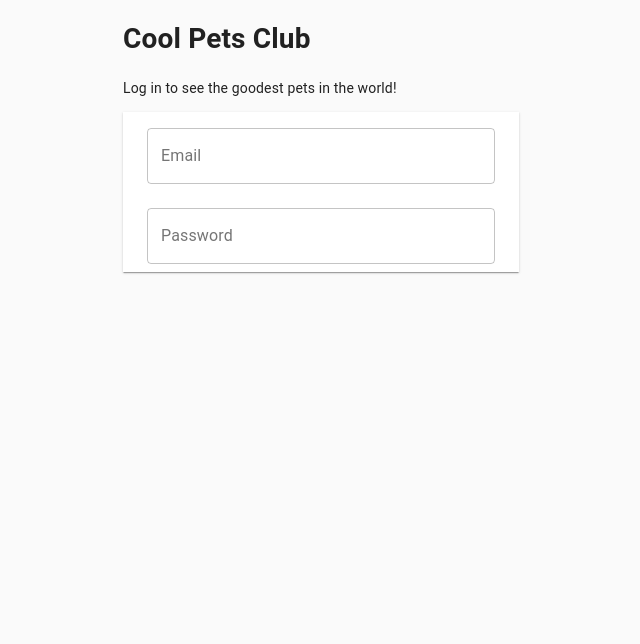
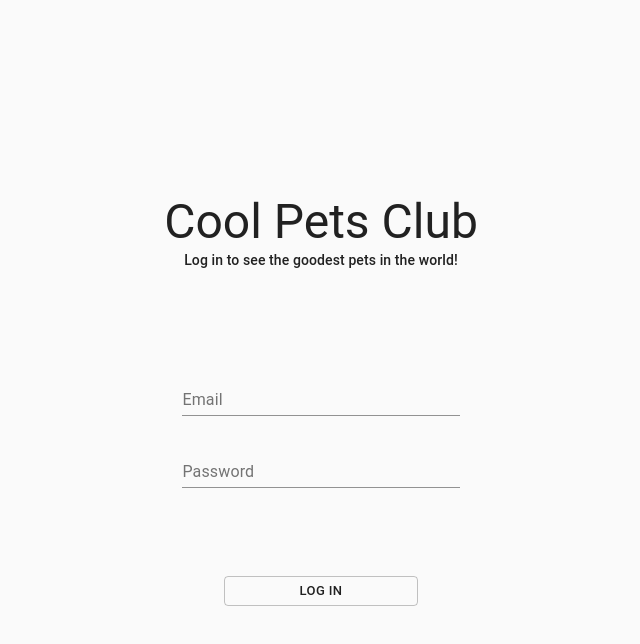
Before and after one commit to chungleee/cool-pets-club, a React (Create React App) app in the folder client/: page / in a window 1280 px wide. Shown: the top 644 px of the page, without its empty margins (319-959 px from the left). Built offline with nearby package versions, Linux system fonts and the light colour scheme.

Commit message:
css-in-js

```diff
--- a/client/src/components/Login.js
+++ b/client/src/components/Login.js
@@ -1,18 +1,48 @@
-import React, { Fragment } from 'react'
-import { Paper, Container, TextField } from '@material-ui/core'
+import React from 'react'
+import { TextField, Button, Typography } from '@material-ui/core'
+
+const style = {
+  container_div: {
+    height: '100vh',
+    display: 'flex',
+    flexDirection: 'column',
+    justifyContent: 'center'
+  },
+  typo_container: { textAlign: 'center' },
+  form: {
+    display: 'flex',
+    flexDirection: 'column',
+    alignContent: 'center',
+    width: '70%',
+    marginTop: '5rem',
+    marginLeft: 'auto',
+    marginRight: 'auto'
+  },
+  button: { margin: '1rem auto', width: '50%' }
+}
 
 const Login = () => {
   return (
-    <Fragment>
-      <h1>Cool Pets Club</h1>
-      <p>Log in to see the goodest pets in the world!</p>
-      <Paper square={true}>
-        <Container style={{ display: 'flex', flexDirection: 'column' }}>
-          <TextField label="Email" variant="outlined" margin="normal" />
-          <TextField label="Password" variant="outlined" margin="normal" />
-        </Container>
-      </Paper>
-    </Fragment>
+    <div style={style.container_div}>
+      <div style={style.typo_container}>
+        <Typography variant="h3">Cool Pets Club</Typography>
+        <Typography variant="subtitle2">
+          Log in to see the goodest pets in the world!
+        </Typography>
+      </div>
+      <form style={style.form}>
+        <TextField id="email" label="Email" name="email" margin="normal" />
+        <TextField
+          id="password"
+          label="Password"
+          name="password"
+          margin="normal"
+        />
+        <Button size="small" variant="outlined" style={style.form}>
+          Log In
+        </Button>
+      </form>
+    </div>
   )
 }
 
```
